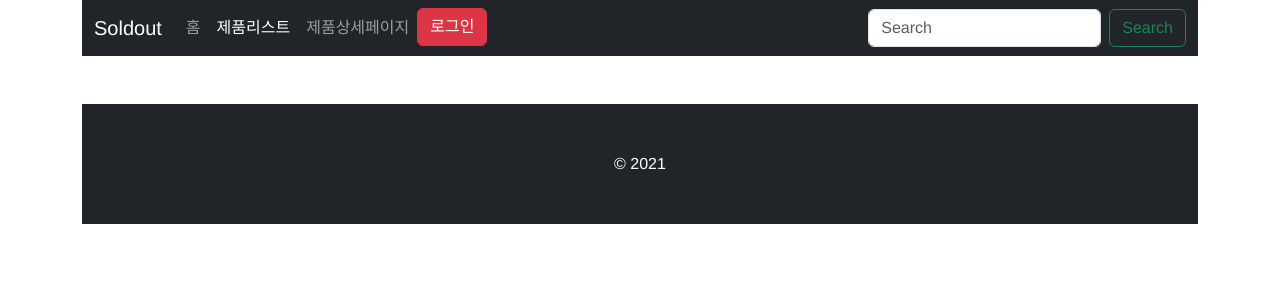
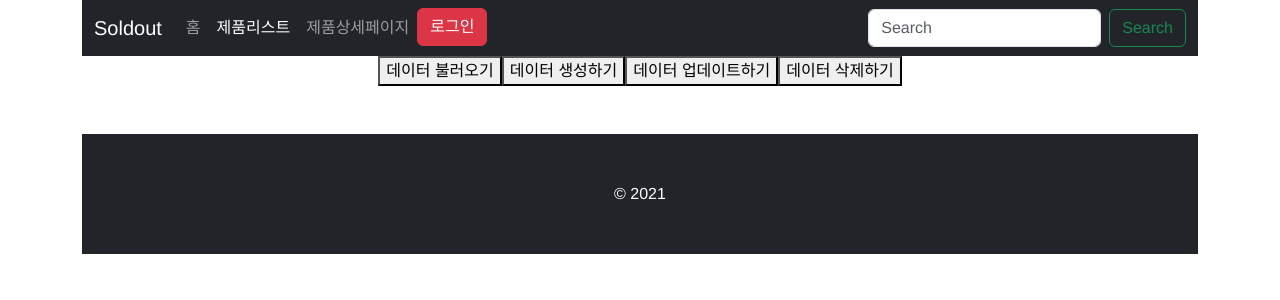
Before and after one commit to data-sy/js-study, a Vue app in the folder VueStudy/mini-project-shop/: page /apitest in a window 1280 px wide. Shown: the top 300 px of the page. Built offline with nearby package versions, Linux system fonts and the light colour scheme; what vue-sweetalert2 would draw is missing.

Commit message:
우선 스프링테스트는 성공. api테스트는 proxy 문제

```diff
--- /dev/null
+++ b/VueStudy/mini-project-shop/src/composables/api.js
@@ -0,0 +1,64 @@
+import axios from 'axios';
+
+export function useApi() {
+  // 기본 API URL을 설정합니다.
+  const baseURL = '/api/v1';
+
+  // Axios 인스턴스를 생성합니다.
+  const api = axios.create({
+    baseURL,
+    headers: {
+      'Content-Type': 'application/json',
+    },
+  });
+
+  // GET 요청을 보내는 함수
+  // 데이터는 쿼리 문자열로
+  async function get(endpoint, data = null) {
+    try {
+      const response = await api.get(endpoint, {
+        params: data,
+      });
+      return response.data;
+    } catch (error) {
+      throw new Error(`GET ${endpoint} failed: ${error.message}`);
+    }
+  }
+
+  // POST 요청을 보내는 함수
+  async function post(endpoint, data) {
+    try {
+      const response = await api.post(endpoint, data);
+      return response.data;
+    } catch (error) {
+      throw new Error(`POST ${endpoint} failed: ${error.message}`);
+    }
+  }
+
+  // PUT 요청을 보내는 함수
+  async function put(endpoint, data) {
+    try {
+      const response = await api.put(endpoint, data);
+      return response.data;
+    } catch (error) {
+      throw new Error(`PUT ${endpoint} failed: ${error.message}`);
+    }
+  }
+
+  // DELETE 요청을 보내는 함수
+  async function del(endpoint) {
+    try {
+      const response = await api.delete(endpoint);
+      return response.data;
+    } catch (error) {
+      throw new Error(`DELETE ${endpoint} failed: ${error.message}`);
+    }
+  }
+
+  return {
+    get,
+    post,
+    put,
+    del,
+  };
+}
--- a/VueStudy/mini-project-shop/src/router/index.js
+++ b/VueStudy/mini-project-shop/src/router/index.js
@@ -7,6 +7,7 @@ import ProductUpdate from '../views/ProductUpdate.vue'
 import SalesList from '../views/SalesList.vue'
 import ImageInsert from '../views/ImageInsert.vue'
 import SpringTest from '../views/SpringTest.vue'
+import ApiTest from '../views/ApiTest.vue'
 
 const routes = [
   {
@@ -43,6 +44,11 @@ const routes = [
     path: '/springtest',
     name: 'Springtest',
     component: SpringTest
+  },
+  {
+    path: '/apitest',
+    name: 'Apitest',
+    component: ApiTest
   }
 ]
 
--- /dev/null
+++ b/VueStudy/mini-project-shop/src/views/ApiTest.vue
@@ -0,0 +1,101 @@
+<template>
+    <div>
+      <button @click="fetchData">데이터 불러오기</button>
+      <button @click="createData">데이터 생성하기</button>
+      <button @click="updateData">데이터 업데이트하기</button>
+      <button @click="deleteData">데이터 삭제하기</button>
+      <div>{{ result }}</div>
+      <div v-if="error" style="color: red;">{{ error.message }}</div>
+    </div>
+</template>
+
+<script>
+  import { ref } from 'vue';
+  import { useApi } from '../composables/api.js';
+
+  export default {
+    setup() {
+      const api = useApi();
+
+      // 데이터를 저장할 리액티브 변수 설정
+      // 배열형태일 때
+      const data = ref([]);
+      // // 단일값 또는 객체 형태일 때
+      // const data = ref(null);
+      const error = ref(null);
+
+      // 데이터 불러오기
+      async function fetchData() {
+        try {
+          const response = await api.get('/students');
+          data.value = response;
+          error.value = null;
+        } catch (err) {
+          console.error('데이터를 불러오는 중 에러 발생:', err);
+          error.value = err;
+        }
+      }
+
+      // 데이터 생성하기
+      async function createData() {
+        const requestData = { name: '새로운 데이터' };
+        try {
+          const response = await api.post('/students', requestData);
+          // 생성된 데이터를 데이터 배열에 추가
+          data.value.push(response);
+          // // 단일값일 때는
+          // data.value = response;
+          error.value = null;
+        } catch (err) {
+          console.error('데이터 생성 중 에러 발생:', err);
+          error.value = err;
+        }
+      }
+
+      // 데이터 업데이트하기
+      async function updateData() {
+        const requestData = { name: '업데이트된 데이터' };
+        const studentId = 5; // 업데이트할 데이터의 ID
+        try {
+          const response = await api.put(`/students/${studentId}`, requestData);
+          // 업데이트된 데이터를 데이터 배열에 반영
+          const index = data.value.findIndex((item) => item.id === studentId);
+          if (index !== -1) {
+            data.value[index] = response;
+          }
+          // // 단일값일 때는
+          // data.value = response;
+          error.value = null;
+        } catch (err) {
+          console.error('데이터 업데이트 중 에러 발생:', err);
+          error.value = err;
+        }
+      }
+
+      // 데이터 삭제하기
+      async function deleteData() {
+        const studentId = 5; // 삭제할 데이터의 ID
+        try {
+          // // 리스펀스 없나?
+          // await api.del(`/students/${dataId}`);
+          const response = await api.del(`/students/${studentId}`);
+          // 데이터 배열에서 삭제
+          data.value = data.value.filter((item) => item.id !== studentId);
+          error.value = null;
+        } catch (err) {
+          console.error('데이터 삭제 중 에러 발생:', err);
+          error.value = err;
+        }
+      }
+
+      return {
+        data,
+        error,
+        fetchData,
+        createData,
+        updateData,
+        deleteData,
+      };
+    }
+  };
+</script>
--- a/VueStudy/mini-project-shop/vue.config.js
+++ b/VueStudy/mini-project-shop/vue.config.js
@@ -7,6 +7,7 @@ module.exports = defineConfig({
   // 멀티워드 아니어도 되게
   lintOnSave: false,
   devServer: {
+    // 이걸로 포트 번호를 3000으로 수정하는 순간 에러 빵빵 ㅠ
     port: 8080,
     proxy: {
       '^/api': {
```
Also changed, not shown: VueStudy/mini-project-shop/src/views/StoreAccess.vue (added, +19 -0 lines).
